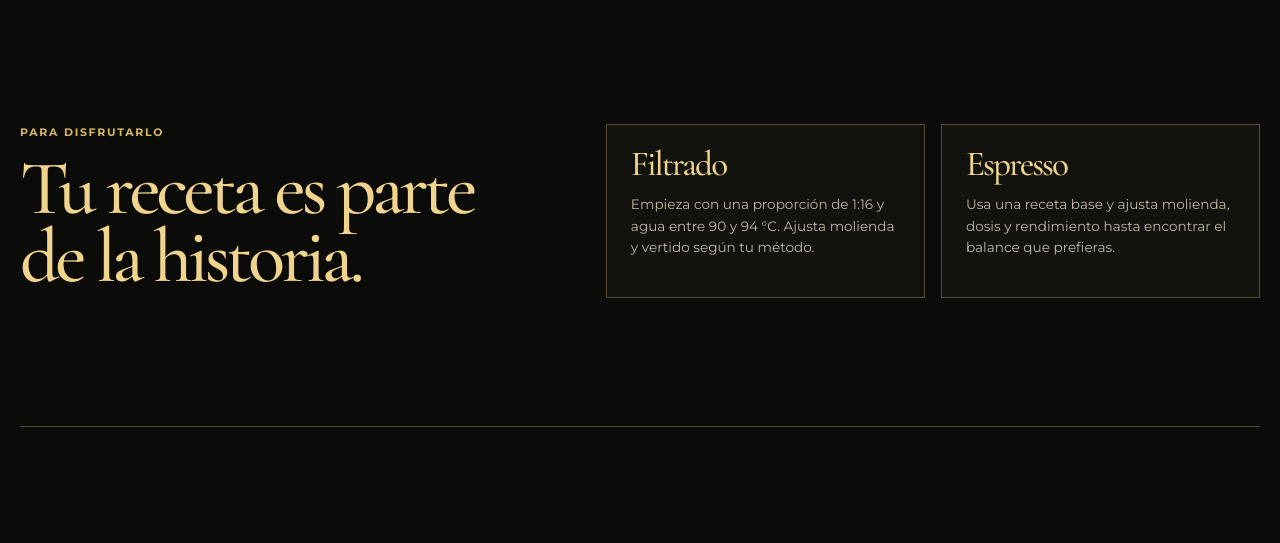
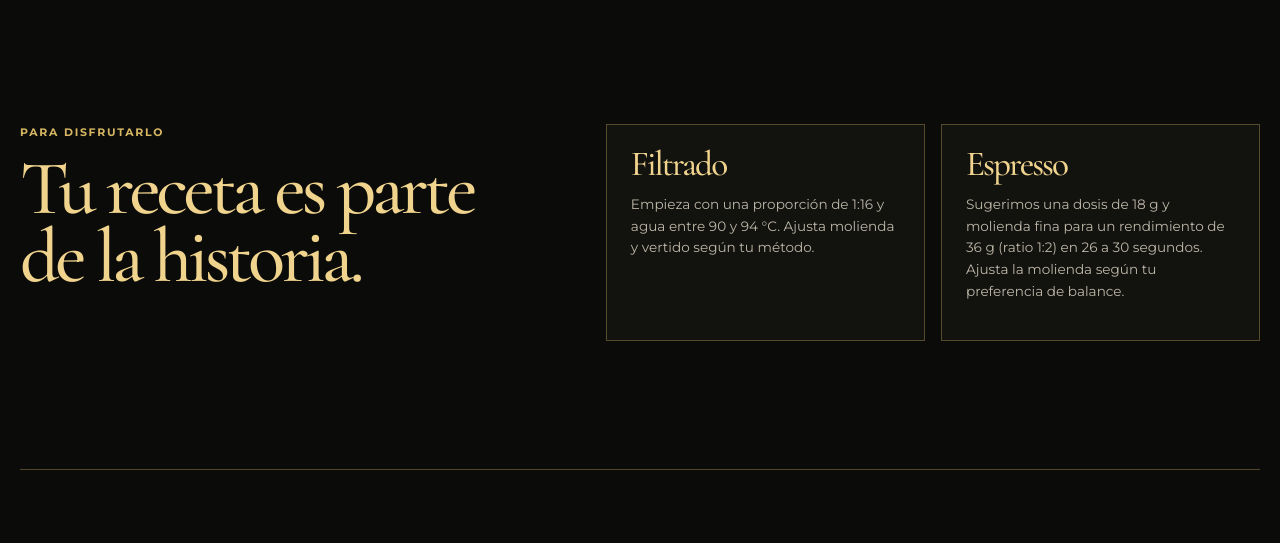
Before and after one commit to worldkrory/ERP_v1, a Flask app: page /tienda/origen-castillo in a window 1280 px wide. Shown: the part 2335-2878 px from the top of the page. Run offline with Flask 3, Linux system fonts and the light colour scheme; parts of the project's set-up code (start-up, migrations or seed data) failed here and were passed over.

Commit message:
Fixing ´details in screen product details

```diff
--- a/app/services/catalog_service.py
+++ b/app/services/catalog_service.py
@@ -355,7 +355,7 @@ def _serialize_coffee(
         "price_from_cop": price_from,
         "available": any(variant["available"] for variant in variants),
         "shipping": {
-            "message": "Envíos desde Manizales a toda Colombia.",
+            "message": "Envíos desde Guavatá, Manizales, Bogotá y Cali a toda Colombia.",
             "dispatch": "Despachamos de lunes a sábado.",
             "free_shipping_threshold_cop": current_app.config.get(
                 "STOREFRONT_FREE_SHIPPING_THRESHOLD_COP",
--- a/app/templates/storefront/product_detail.html
+++ b/app/templates/storefront/product_detail.html
@@ -81,7 +81,11 @@
                 >
 
                 <span class="variant-main">
-                  <strong>{{ variant.label }}</strong>
+                  {% if "grano" not in variant.label|lower %}
+                    <strong>Molido {{ variant.label }}</strong>
+                  {% else %}
+                    <strong>{{ variant.label }}</strong>
+                  {% endif %}
                   <small>{{ variant.stock_label }}</small>
                 </span>
 
@@ -270,12 +274,11 @@
     </article>
 
     <article>
-      <h3>Espresso</h3>
-      <p>
-        Usa una receta base y ajusta molienda, dosis y rendimiento
-        hasta encontrar el balance que prefieras.
-      </p>
-    </article>
+    <h3>Espresso</h3>
+    <p>
+      Sugerimos una dosis de 18 g y molienda fina para un rendimiento de 36 g (ratio 1:2) en 26 a 30 segundos. Ajusta la molienda según tu preferencia de balance.
+    </p>
+  </article>
   </div>
 </section>
 
```
